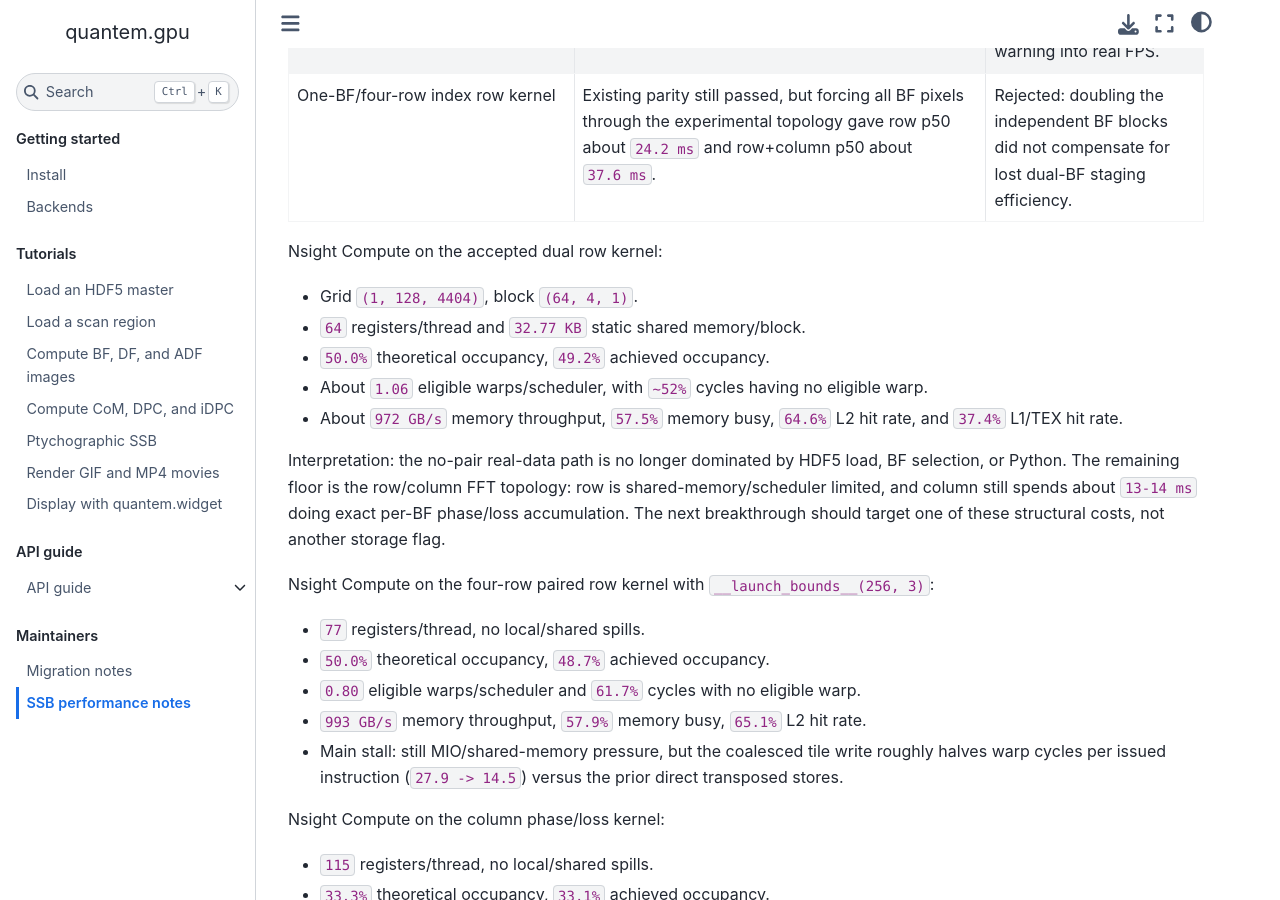
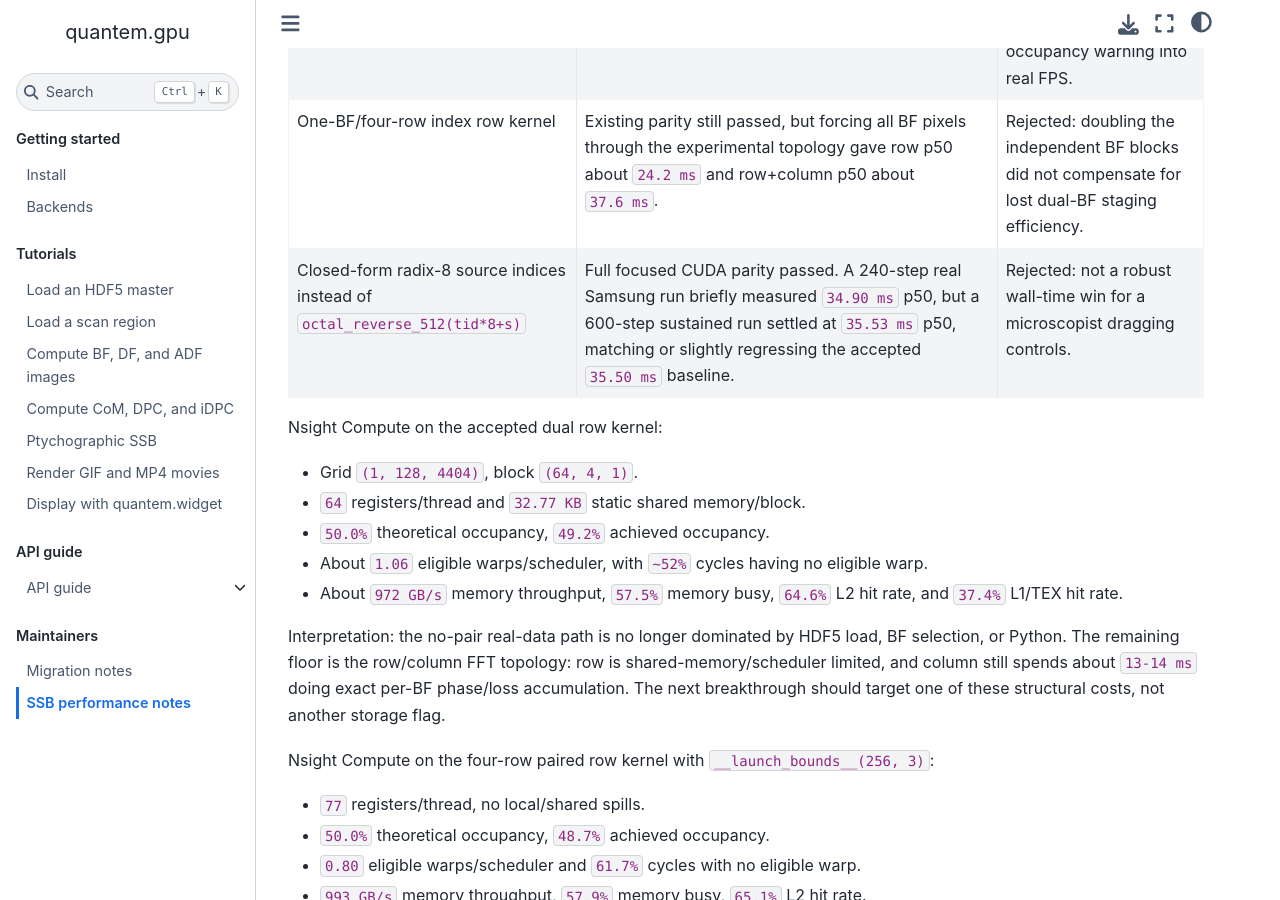
Before and after one commit to bobleesj/quantem.gpu, a Jupyter Book: the page built from docs/maintainer/ssb-performance.md, in a window 1280 px wide and 900 px high, scrolled down 11482 px. Built offline with Jupyter Book 1.0.4 settings and Sphinx 7.4.7 and the Sphinx Book theme 1.1.4, drawn with Linux system fonts in a browser that asks for light colours.

Commit message:
docs: record SSB source-index rejection

```diff
--- a/docs/maintainer/ssb-performance.md
+++ b/docs/maintainer/ssb-performance.md
@@ -457,6 +457,7 @@ Rejected follow-ups from this subpixel-BF pass:
 | Reusing loaded `qy` values across A/B dual gamma calls | Full parity passed, but component p50 did not improve and added register-pressure risk. | Rejected: the compiler/read-only cache already handles this cheaply enough. |
 | Runtime shared-memory carveout `100` on the no-pair row/column kernels | Scratch component timing left row p50 about `21.3 ms` and combined dual p50 about `34.7 ms`, not a sustained breakthrough. | Rejected: larger carveout did not turn the shared-memory occupancy warning into real FPS. |
 | One-BF/four-row index row kernel | Existing parity still passed, but forcing all BF pixels through the experimental topology gave row p50 about `24.2 ms` and row+column p50 about `37.6 ms`. | Rejected: doubling the independent BF blocks did not compensate for lost dual-BF staging efficiency. |
+| Closed-form radix-8 source indices instead of `octal_reverse_512(tid*8+s)` | Full focused CUDA parity passed. A 240-step real Samsung run briefly measured `34.90 ms` p50, but a 600-step sustained run settled at `35.53 ms` p50, matching or slightly regressing the accepted `35.50 ms` baseline. | Rejected: not a robust wall-time win for a microscopist dragging controls. |
 
 Nsight Compute on the accepted dual row kernel:
 
```
